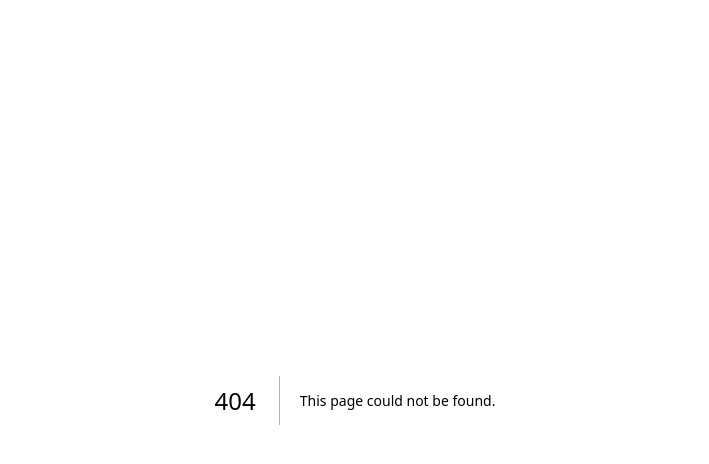
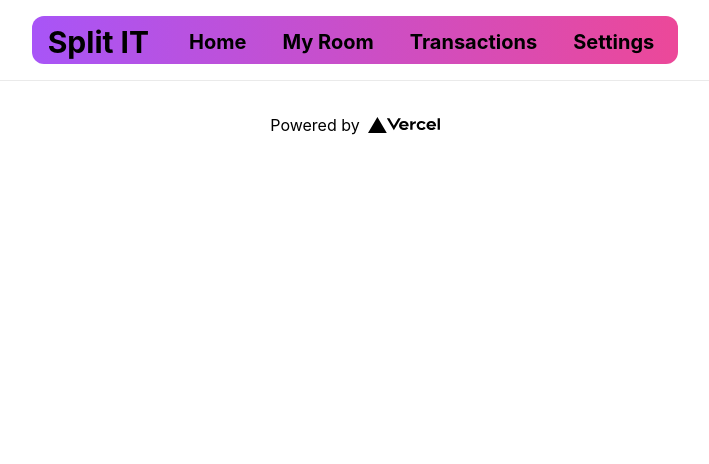
Before and after one commit to ayush035/SplitIT, a Next.js app in the folder splitit/: page /join in a window 1280 px wide. Before the commit this address had no page. Shown: the top 464 px of the page, without its empty margins (285-994 px from the left). Built offline with nearby package versions, Linux system fonts and the light colour scheme.

Commit message:
Create join.js

```diff
--- /dev/null
+++ b/splitit/pages/join.js
@@ -0,0 +1,21 @@
+import Head from 'next/head'
+import Image from 'next/image'
+import styles from '../styles/Home.module.css'
+import Navbar from '../components/Navbar'
+import Footer from '../components/Footer'
+
+
+
+export default function join() {
+  return (
+    <>
+    <Navbar />
+
+
+    <Footer />
+    </>
+
+    )
+
+
+}
```
